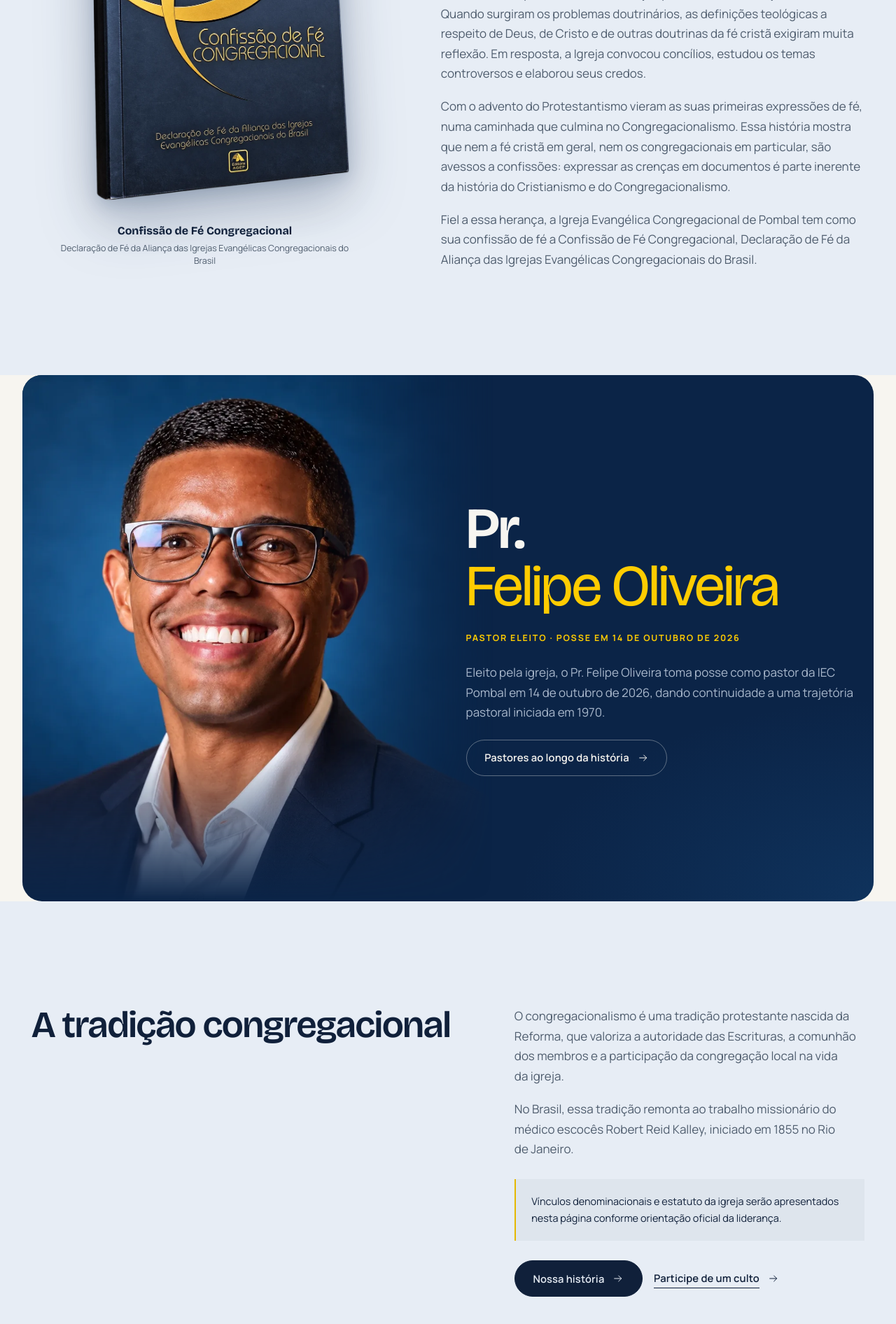
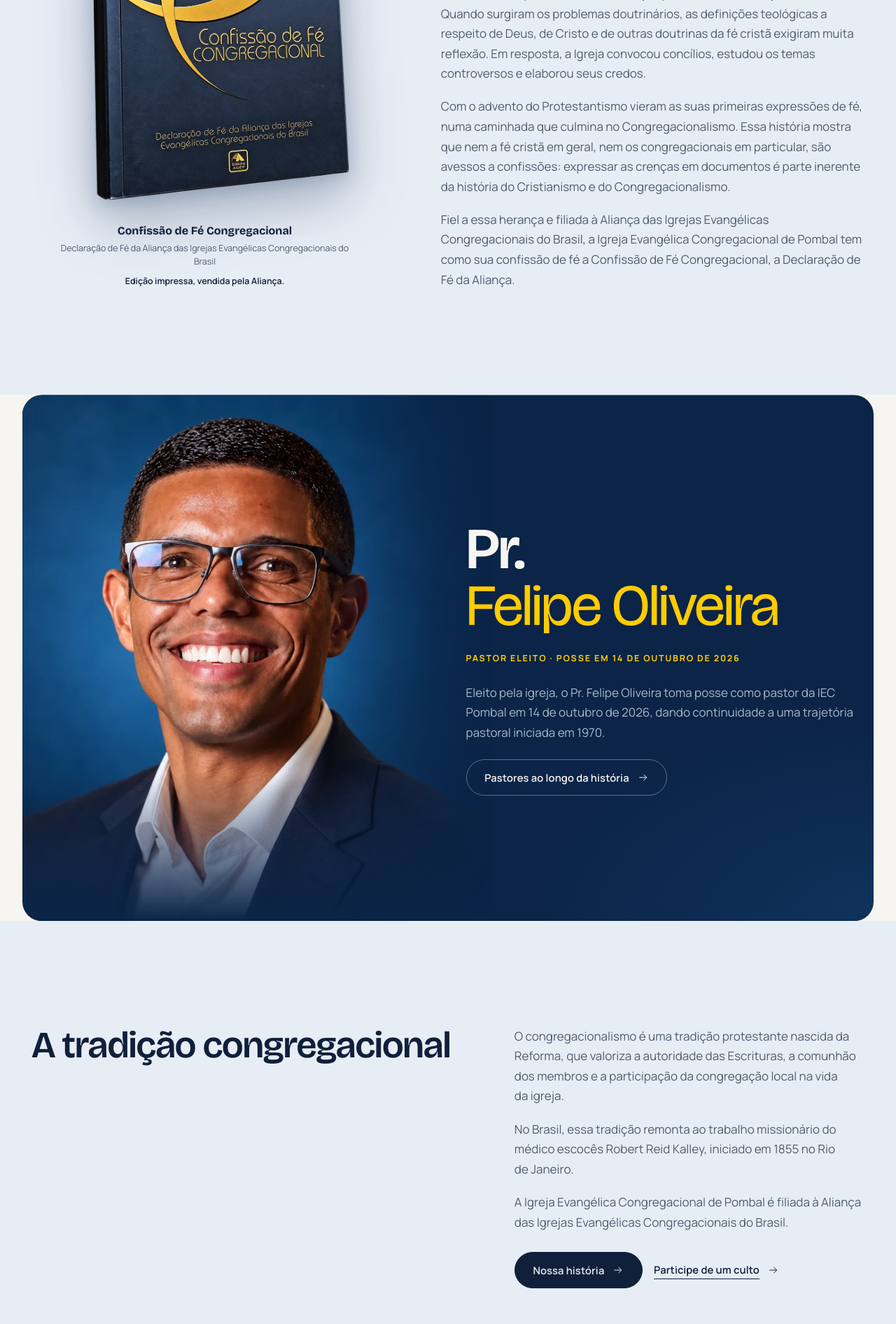
Before and after one commit to jefersondutrasbpb2-lgtm/JEFERSON-TESTE, a Next.js app: page /quem-somos in a window 1280 px wide. Shown: the part 4321-6213 px from the top of the page at 70% size. Built offline with nearby package versions, Linux system fonts and the light colour scheme; no server answers.

Commit message:
Registra a filiação à Aliança e o acesso à Confissão pelo livro impresso
Co-Authored-By: Claude Opus 5.5 <noreply@anthropic.com>
Claude-Session: https://claude.ai/code/session_015tB8gXx6JazwFc6sBV8ZsX

```diff
--- a/src/app/quem-somos/page.tsx
+++ b/src/app/quem-somos/page.tsx
@@ -122,6 +122,7 @@ export default function QuemSomosPage() {
             <figcaption>
               <strong>{confession.title}</strong>
               <span>{confession.subtitle}</span>
+              <span className="confession__availability">{confession.availability}</span>
             </figcaption>
           </figure>
           <div className="confession__copy">
@@ -187,9 +188,6 @@ export default function QuemSomosPage() {
                 <p key={p}>{p}</p>
               ))}
             </div>
-            <p className="note" data-reveal>
-              {congregationalNote.disclaimer}
-            </p>
             <div className="btn-row" data-reveal>
               <Button href="/nossa-historia/">Nossa história</Button>
               <Button href="/visite/" variant="text">
--- a/src/content/fe.ts
+++ b/src/content/fe.ts
@@ -1,7 +1,7 @@
 /**
  * Conteúdos de identidade e fé.
- * Textos introdutórios e acessíveis. A confissão de fé adotada pela igreja
- * foi enviada pela liderança; estatuto e vínculos denominacionais ainda não.
+ * Textos introdutórios e acessíveis. A confissão de fé e a filiação à Aliança
+ * foram confirmadas pela liderança; o estatuto ainda não foi enviado.
  */
 
 export type Scripture = { text: string; ref: string; version: string; pending?: boolean };
@@ -91,9 +91,8 @@ export const congregationalNote = {
   paragraphs: [
     "O congregacionalismo é uma tradição protestante nascida da Reforma, que valoriza a autoridade das Escrituras, a comunhão dos membros e a participação da congregação local na vida da igreja.",
     "No Brasil, essa tradição remonta ao trabalho missionário do médico escocês Robert Reid Kalley, iniciado em 1855 no Rio de Janeiro.",
+    "A Igreja Evangélica Congregacional de Pombal é filiada à Aliança das Igrejas Evangélicas Congregacionais do Brasil.",
   ],
-  disclaimer:
-    "Vínculos denominacionais e estatuto da igreja serão apresentados nesta página conforme orientação oficial da liderança.",
 };
 
 /** Confissão de fé adotada pela igreja (texto e imagem enviados pela liderança). */
@@ -101,10 +100,11 @@ export const confession = {
   title: "Confissão de Fé Congregacional",
   subtitle: "Declaração de Fé da Aliança das Igrejas Evangélicas Congregacionais do Brasil",
   publisher: "Editora AGEP",
+  availability: "Edição impressa, vendida pela Aliança.",
   image: { src: "/images/confissao-de-fe-congregacional.webp", width: 900, height: 1163 },
   paragraphs: [
     "A história do Cristianismo é testemunho vivo de que os cristãos, desde cedo, confessaram e publicaram suas crenças por meio de declarações de fé. Quando surgiram os problemas doutrinários, as definições teológicas a respeito de Deus, de Cristo e de outras doutrinas da fé cristã exigiram muita reflexão. Em resposta, a Igreja convocou concílios, estudou os temas controversos e elaborou seus credos.",
     "Com o advento do Protestantismo vieram as suas primeiras expressões de fé, numa caminhada que culmina no Congregacionalismo. Essa história mostra que nem a fé cristã em geral, nem os congregacionais em particular, são avessos a confissões: expressar as crenças em documentos é parte inerente da história do Cristianismo e do Congregacionalismo.",
-    "Fiel a essa herança, a Igreja Evangélica Congregacional de Pombal tem como sua confissão de fé a Confissão de Fé Congregacional, Declaração de Fé da Aliança das Igrejas Evangélicas Congregacionais do Brasil.",
+    "Fiel a essa herança e filiada à Aliança das Igrejas Evangélicas Congregacionais do Brasil, a Igreja Evangélica Congregacional de Pombal tem como sua confissão de fé a Confissão de Fé Congregacional, a Declaração de Fé da Aliança.",
   ],
 };
--- a/src/styles/pages.css
+++ b/src/styles/pages.css
@@ -949,6 +949,11 @@
   font-size: 1rem;
   color: var(--tone-fg);
 }
+.confession__availability {
+  margin-top: 0.35rem;
+  font-weight: 600;
+  color: var(--tone-fg);
+}
 .confession__copy {
   display: grid;
   gap: 1.75rem;
```
Also changed, not shown: 1 other file (tests, documents, lock files or other folders).
